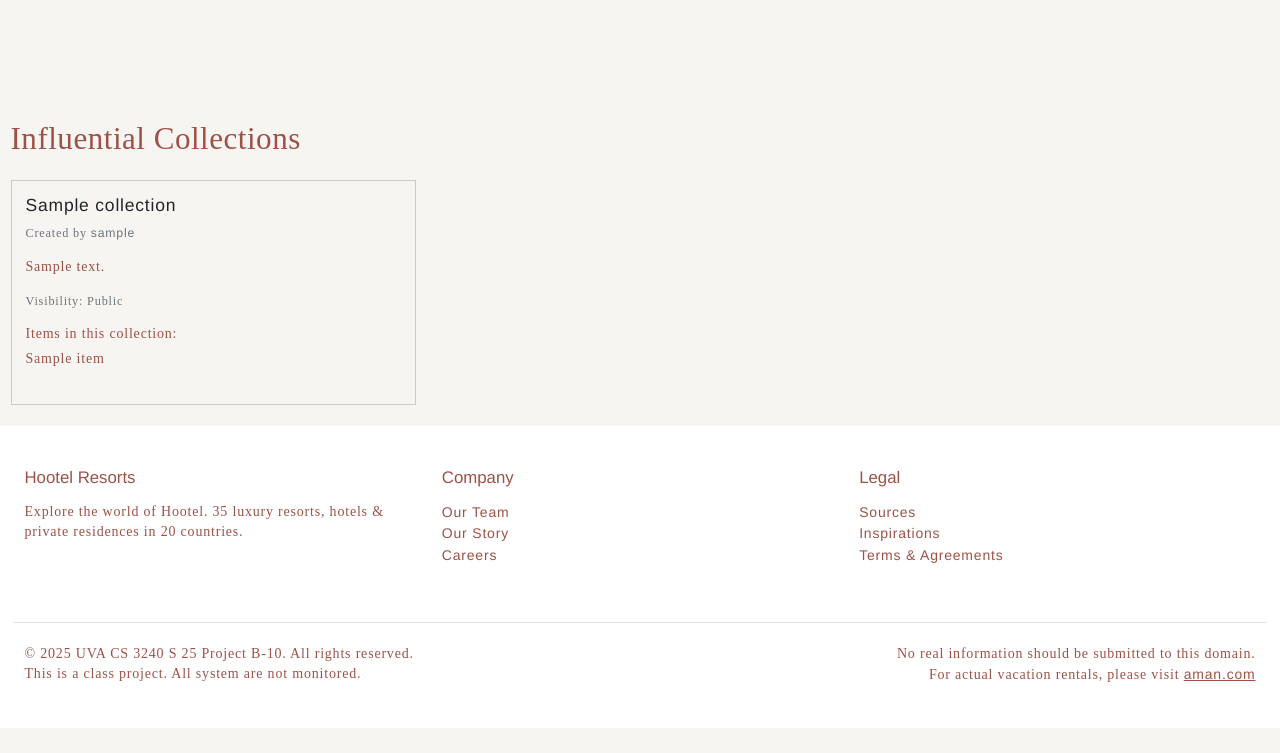
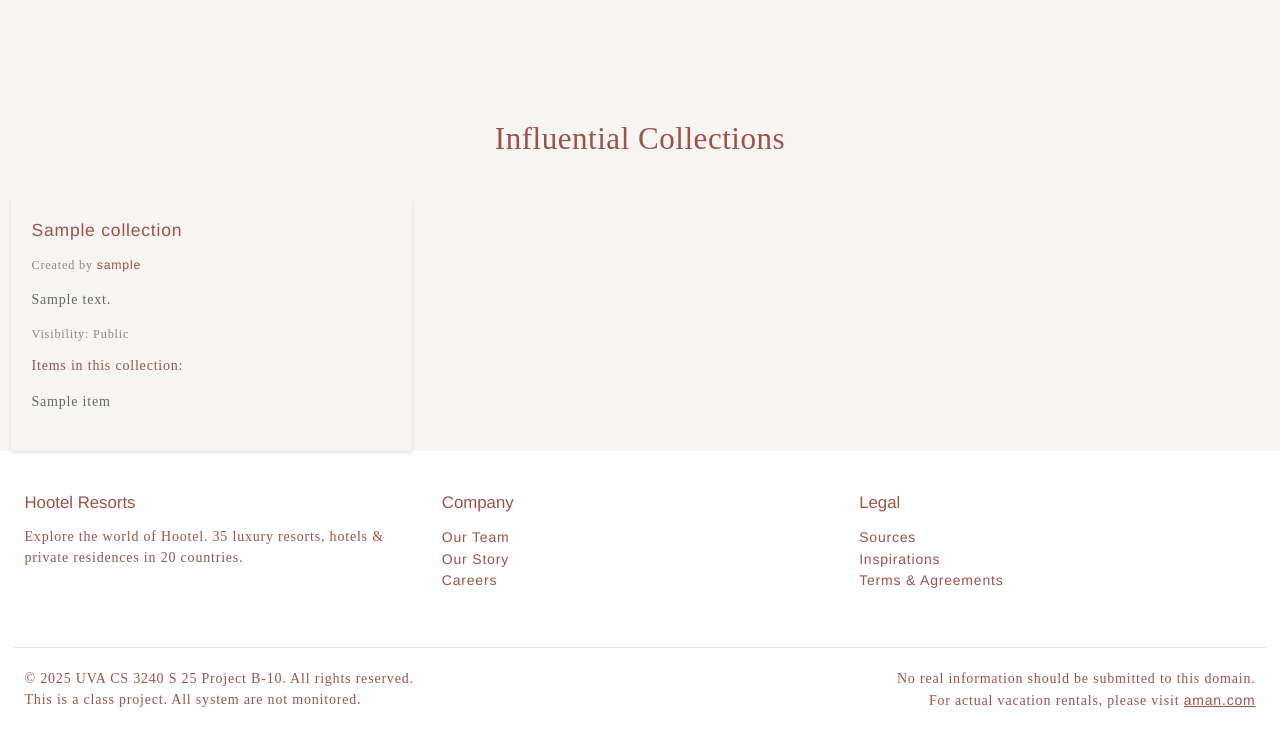
Before and after one commit to paris-phan/hootel, a Django app: template templates/collections/list.html in a window 1280 px wide. Shown: the part 130-883 px from the top of the page. Before the commit the page ends 858 px from the top, so only its background shows below. Run offline with Django 5.2, Linux system fonts and the light colour scheme; the template is opened without the code that fills it: values that come from a table or form of the project are taken from there, others are empty; tables that the repository leaves empty hold one stand-in row (values such as "Sample post"); some web fonts are replaced.

Commit message:
collections list styling

```diff
--- a/templates/collections/list.html
+++ b/templates/collections/list.html
@@ -1,13 +1,121 @@
 {% extends "base.html" %}
+{% load static %}
+
+{% block title %}Collections | Hootel Resorts, Hotels &amp; Residences{% endblock %}
+
+{% block extra_css %}
+<style>
+  .collections-grid {
+    display: grid;
+    grid-template-columns: repeat(auto-fill, minmax(300px, 1fr));
+    gap: 2rem;
+    margin-top: 3rem;
+  }
+
+  .collection-card {
+    height: 100%;
+  }
+
+  .collection-card .card {
+    height: 100%;
+    display: flex;
+    flex-direction: column;
+    border: none;
+    box-shadow: 0 2px 4px rgba(0,0,0,0.1);
+    transition: transform 0.3s ease;
+  }
+
+  .collection-card .card:hover {
+    transform: translateY(-5px);
+  }
+
+  .collection-card .card-body {
+    flex: 1;
+    padding: 1.5rem;
+  }
+
+  .collection-card .card-title {
+    font-size: 1.25rem;
+    margin-bottom: 1rem;
+  }
+
+  .collection-card .card-title a {
+    color: #9D5248;
+    text-decoration: none;
+    transition: color 0.3s ease;
+  }
+
+  .collection-card .card-title a:hover {
+    color: #7a3f37;
+  }
+
+  .collection-card .card-text {
+    color: #666;
+    margin-bottom: 1rem;
+  }
+
+  .collection-card .list-unstyled {
+    margin-top: 1rem;
+  }
+
+  .collection-card .list-unstyled li {
+    padding: 0.25rem 0;
+    color: #666;
+  }
+
+  .collection-card small {
+    color: #888;
+  }
+
+  .collection-card small a {
+    color: #9D5248;
+    text-decoration: none;
+    transition: color 0.3s ease;
+  }
+
+  .collection-card small a:hover {
+    color: #7a3f37;
+  }
+</style>
+{% endblock %}
 
 {% block content %}
 <div class="container">
-    <h1>Influential Collections</h1>
-    <div class="row">
+    <h1 class="text-center mb-4">Influential Collections</h1>
+    <div class="collections-grid">
         {% for collection in collections %}
-            {% include "collection/collection_card.html" with collection=collection %}
+            <div class="collection-card">
+                <div class="card">
+                    <div class="card-body">
+                        <h5 class="card-title">
+                            <a href="{% url 'collection:detail' collection.id %}">{{ collection.title }}</a>
+                        </h5>
+                        <p class="card-text">
+                            <small>
+                                Created by <a href="{% url 'accounts:user_profile' username=collection.creator.username %}">{{ collection.creator.username }}</a>
+                            </small>
+                        </p>
+                        <p class="card-text">{{ collection.description|truncatewords:30 }}</p>
+                        <p class="card-text">
+                            <small>
+                                Visibility: {{ collection.get_visibility_display }}
+                            </small>
+                        </p>
+                        {% if collection.collectionitems_set.all %}
+                            <h6>Items in this collection:</h6>
+                            <ul class="list-unstyled">
+                                {% for item in collection.collectionitems_set.all %}
+                                    <li>{{ item.item.title }}</li>
+                                {% endfor %}
+                            </ul>
+                        {% else %}
+                            <p class="text-muted">No items in this collection.</p>
+                        {% endif %}
+                    </div>
+                </div>
+            </div>
         {% empty %}
-            <div class="col-12">
+            <div class="col-12 text-center">
                 <p>No collections found.</p>
             </div>
         {% endfor %}
```
